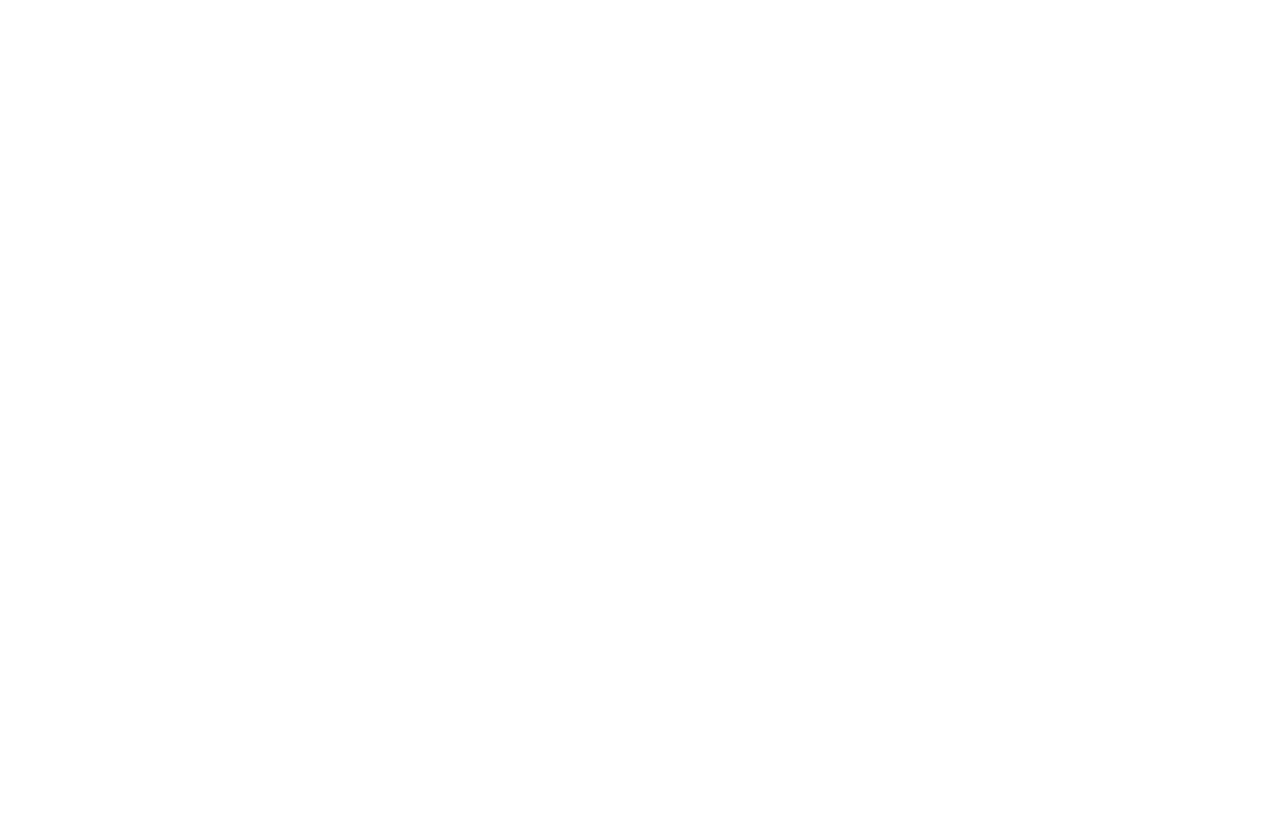
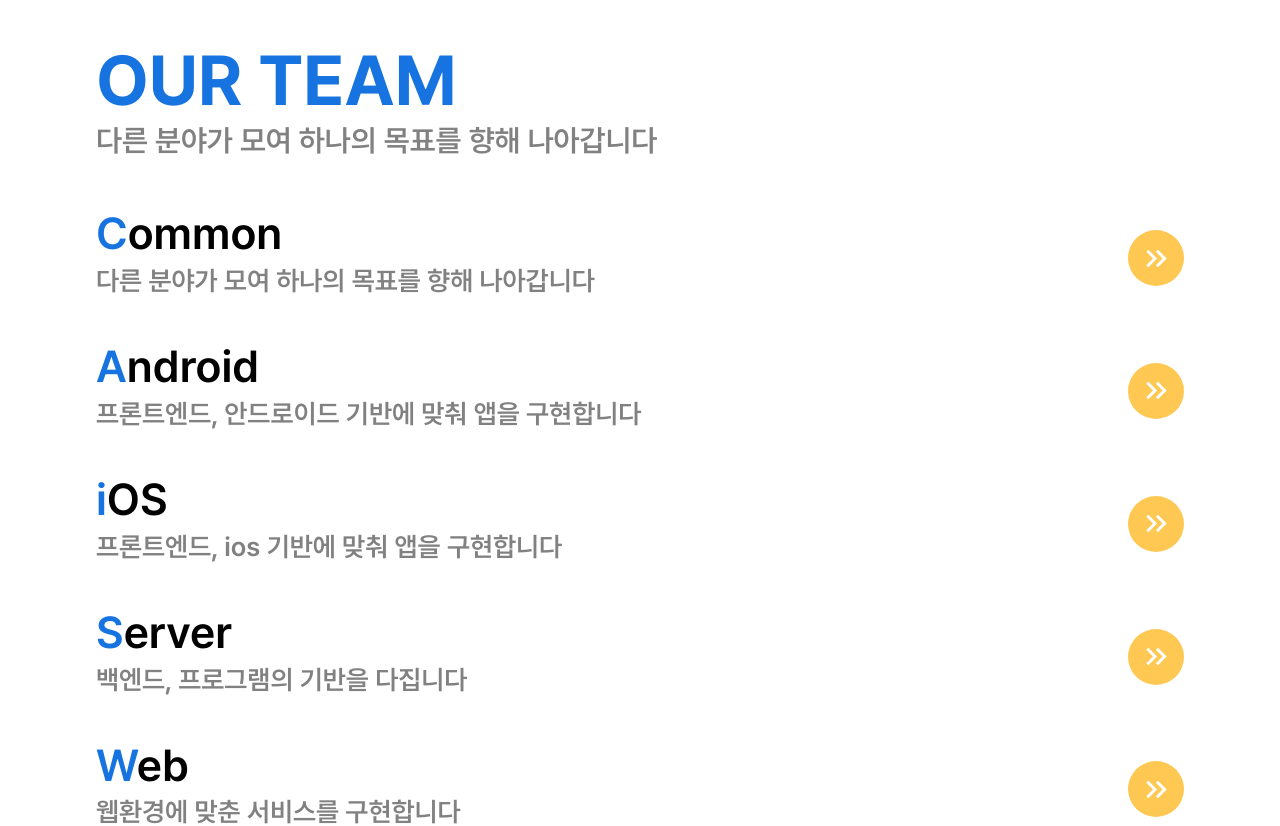
Before and after one commit to inu-appcenter/appcenter-homepage-renewal, a React (Create React App) app: page /appcenter-homepage-renewal/home in a window 1280 px wide. Shown: the part 1640-2466 px from the top of the page. Before the commit the page ends 1678 px from the top, so only its background shows below. Built offline with nearby package versions, Linux system fonts and the light colour scheme.

Commit message:
feat: OurTeam 완성

```diff
--- a/package.json
+++ b/package.json
@@ -5,6 +5,7 @@
   "dependencies": {
     "@emotion/react": "^11.10.5",
     "@emotion/styled": "^11.10.5",
+    "@mui/icons-material": "^5.11.0",
     "@mui/material": "^5.11.4",
     "@testing-library/jest-dom": "^5.16.5",
     "@testing-library/react": "^13.4.0",
--- /dev/null
+++ b/src/component/aboutus/OurTeam.js
@@ -0,0 +1,64 @@
+import styled from "styled-components";
+import {faqString} from "../../resource/string/faqString";
+import {viewHeightCalc, viewWidthCalc} from "../../lib/viewportCalculate";
+import {Fab} from "@mui/material"
+import KeyboardDoubleArrowRightIcon from '@mui/icons-material/KeyboardDoubleArrowRight';
+
+export default function OurTeam() {
+    return (
+        <>
+            <TeamListWrapper>
+                {
+                    faqString.map((item) => (
+                        <TeamListItem>
+                            <TextWrapper>
+                                <div className='TeamName'>{item.partName}</div>
+                                <div className='TeamDescription'>{item.description}</div>
+                            </TextWrapper>
+                            <Button>
+                                <KeyboardDoubleArrowRightIcon fontSize="large"/>
+                            </Button>
+                        </TeamListItem>
+                    ))
+                }
+            </TeamListWrapper>
+        </>
+    );
+}
+
+const TeamListWrapper = styled.div`
+  display: flex;
+  flex-direction: column;
+  justify-content: center;
+  margin-top: ${viewHeightCalc(68)};
+`
+
+const TeamListItem = styled.div`
+  display: flex;
+  justify-content: space-between;
+  align-items: center;
+  font-weight: 600;
+  line-height: ${viewHeightCalc(60)};
+  margin-bottom: ${viewHeightCalc(50)};
+`
+
+const TextWrapper = styled.div`
+  .TeamName::first-letter {
+    color: ${props => props.theme.color.primary}
+  }
+
+  .TeamName {
+    font-size: ${viewWidthCalc(50)};
+  }
+
+  .TeamDescription {
+    font-size: ${viewWidthCalc(30)};
+    color: ${props => props.theme.color.gray};
+  }
+`
+
+const Button = styled(Fab)`
+  background: ${props => props.theme.color.yellow};
+  color: ${props => props.theme.color.white};
+  box-shadow: none;
+`
--- a/src/component/common/PageTitle.js
+++ b/src/component/common/PageTitle.js
@@ -1,27 +1,35 @@
 import styled from "styled-components";
 import {viewHeightCalc} from "../../lib/viewportCalculate";
 
-export const PageTitle = ({title, topMargin=viewHeightCalc(100)}) =>{
-    return(
+export const PageTitle = ({title, topMargin = viewHeightCalc(100), subTitle = null}) => {
+    return (
         <TitleTextWrap topMargin={topMargin}>
             <TitleTextBox>{title}</TitleTextBox>
+            {
+                subTitle &&
+                <SubTitle>
+                    {subTitle}
+                </SubTitle>
+            }
         </TitleTextWrap>
     )
 }
 
 const TitleTextWrap = styled.div`
-  display: flex;
-   margin-top:${props => props.topMargin};
+  margin-top: ${props => props.topMargin};
   text-transform: uppercase;
 `
 
 const TitleTextBox = styled.h1`
-  margin:
-          0
-          ${props=>props.theme.margin.pageTitleOutSide}
-          0
-          ${props=>props.theme.margin.pageTitleOutSide};
-  font-size: 55px;
+  margin: 0 ${props => props.theme.margin.pageTitleOutSide};
+  font-size: 70px;
   font-weight: 700;
   color: ${props => props.theme.color.primary};
 `
+
+const SubTitle = styled.h2`
+  font-size: 30px;
+  font-weight: 600;
+  margin:0;
+  color: ${props => props.theme.color.gray}
+`
--- /dev/null
+++ b/src/container/OurTeamContainer.js
@@ -0,0 +1,23 @@
+import styled from "styled-components";
+import {PageTitle} from "../component/common/PageTitle";
+import {faqString} from "../resource/string/faqString";
+import OurTeam from "../component/aboutus/OurTeam";
+
+export default function OurTeamContainer(){
+    return(
+        <>
+            <OurTeamWrapper>
+                <PageTitle
+                    title="Our Team"
+                    topMargin='0'
+                    subTitle={faqString[0].description}
+                />
+                <OurTeam/>
+            </OurTeamWrapper>
+        </>
+    );
+}
+const OurTeamWrapper = styled.div`
+  width: 100%;
+  height: 100vh;
+`;
--- a/src/page/HomePage.js
+++ b/src/page/HomePage.js
@@ -1,9 +1,11 @@
 import AboutUsContainer from "../container/AboutUsContainer";
+import OurTeamContainer from "../container/OurTeamContainer";
 
 export default function HomePage() {
     return (
         <>
             <AboutUsContainer/>
+            <OurTeamContainer/>
         </>
     );
 }
--- a/src/resource/string/faqString.js
+++ b/src/resource/string/faqString.js
@@ -10,6 +10,7 @@ export const faqString = [
         id: 0,
         partName: 'Common',
         question: '앱센터는 어떻게 들어오나요?',
+        description:'다른 분야가 모여 하나의 목표를 향해 나아갑니다',
         url: routerPath.faqDetail.child.common.url,
         fullUrl: fullPath.common
     },
@@ -17,6 +18,7 @@ export const faqString = [
         id: 1,
         partName: 'Android',
         question: 'Java 와 Kotlin 중 어떤 언어를 쓰나요?',
+        description:'프론트엔드, 안드로이드 기반에 맞춰 앱을 구현합니다',
         url: routerPath.faqDetail.child.android.url,
         fullUrl: fullPath.android
     },
@@ -24,6 +26,7 @@ export const faqString = [
         id: 2,
         partName: 'iOS',
         question: '맥북 필수인가요?',
+        description:'프론트엔드, ios 기반에 맞춰 앱을 구현합니다',
         url: routerPath.faqDetail.child.ios.url,
         fullUrl: fullPath.ios
     },
@@ -31,6 +34,7 @@ export const faqString = [
         id: 3,
         partName: 'Server',
         question: 'Node, Spring중 어떤 것을 사용하나요?',
+        description:'백엔드, 프로그램의 기반을 다집니다',
         url: routerPath.faqDetail.child.server.url,
         fullUrl: fullPath.server
     },
@@ -38,6 +42,7 @@ export const faqString = [
         id: 4,
         partName: 'Web',
         question: 'React 할 줄 알아야 하나요?',
+        description:'웹환경에 맞춘 서비스를 구현합니다',
         url: routerPath.faqDetail.child.web.url,
         fullUrl: fullPath.web
     },
@@ -45,6 +50,7 @@ export const faqString = [
         id: 5,
         partName: 'Design',
         question: 'Figma, XD 할 줄 알아야 하나요?',
+        description:'앱을 디자인하고 서비스를 설계합니다',
         url: routerPath.faqDetail.child.design.url,
         fullUrl: fullPath.design
     },
--- a/src/resource/style/Theme.js
+++ b/src/resource/style/Theme.js
@@ -4,6 +4,7 @@ const theme = {
     color:{
         primary: '#1773E0',
         primaryLight: '#DCEAFA',
+        yellow: '#FEC853',
         secondary: '#FEC853',
         black: '#000000',
         white: '#FFFFFF',
```
Also changed, not shown: 1 other file (tests, documents, lock files or other folders).
